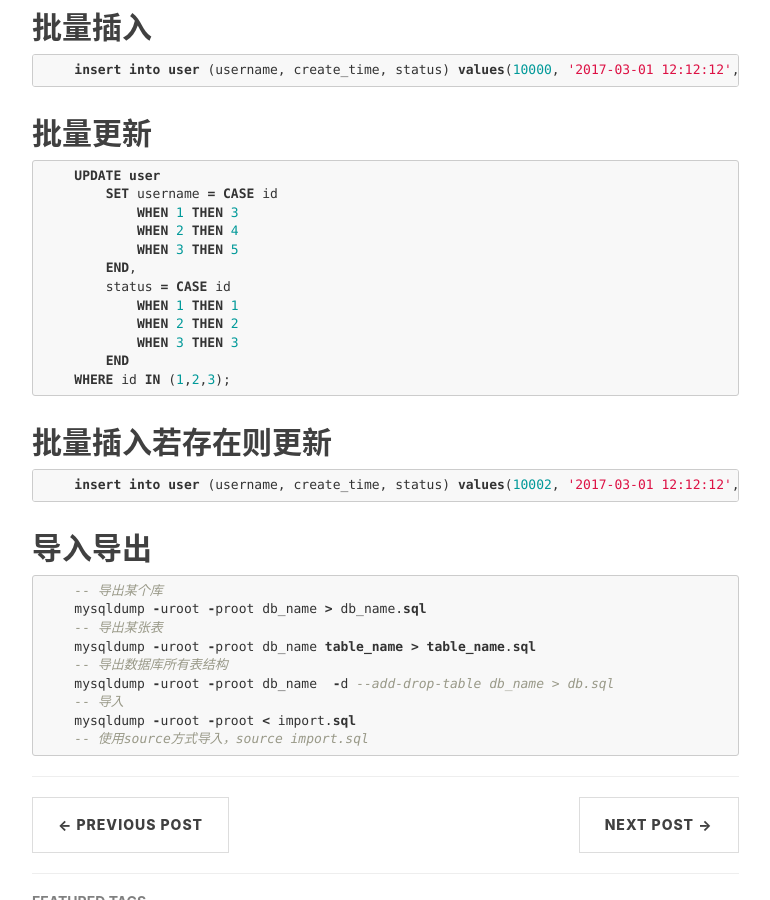
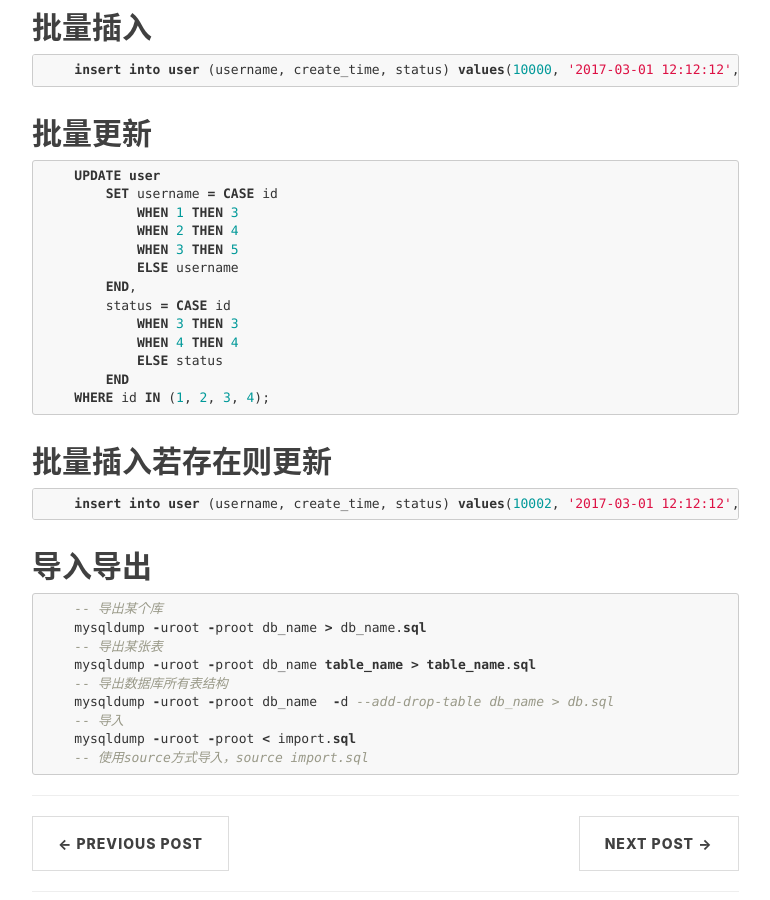
Before and after one commit to bug1024/jeet-blog, a Jekyll site: the page built from _posts/2017-03-07-mysql-cheat-sheet.md, in a window 1280 px wide and 900 px high, scrolled down 1529 px. Shown: the whole window, without its empty margins (233-1003 px from the left). Built offline with Jekyll 4.4.1, drawn with Linux system fonts in a browser that asks for light colours; nearby versions of some CDN libraries; comment, search, counter and statistics services are not loaded.

Commit message:
case when

````diff
--- a/_posts/2017-03-07-mysql-cheat-sheet.md
+++ b/_posts/2017-03-07-mysql-cheat-sheet.md
@@ -71,13 +71,14 @@ tags:
             WHEN 1 THEN 3
             WHEN 2 THEN 4
             WHEN 3 THEN 5
+            ELSE username
         END,
         status = CASE id
-            WHEN 1 THEN 1
-            WHEN 2 THEN 2
             WHEN 3 THEN 3
+            WHEN 4 THEN 4
+            ELSE status
         END
-    WHERE id IN (1,2,3);
+    WHERE id IN (1, 2, 3, 4);
 ```
 
 ## 批量插入若存在则更新
````
